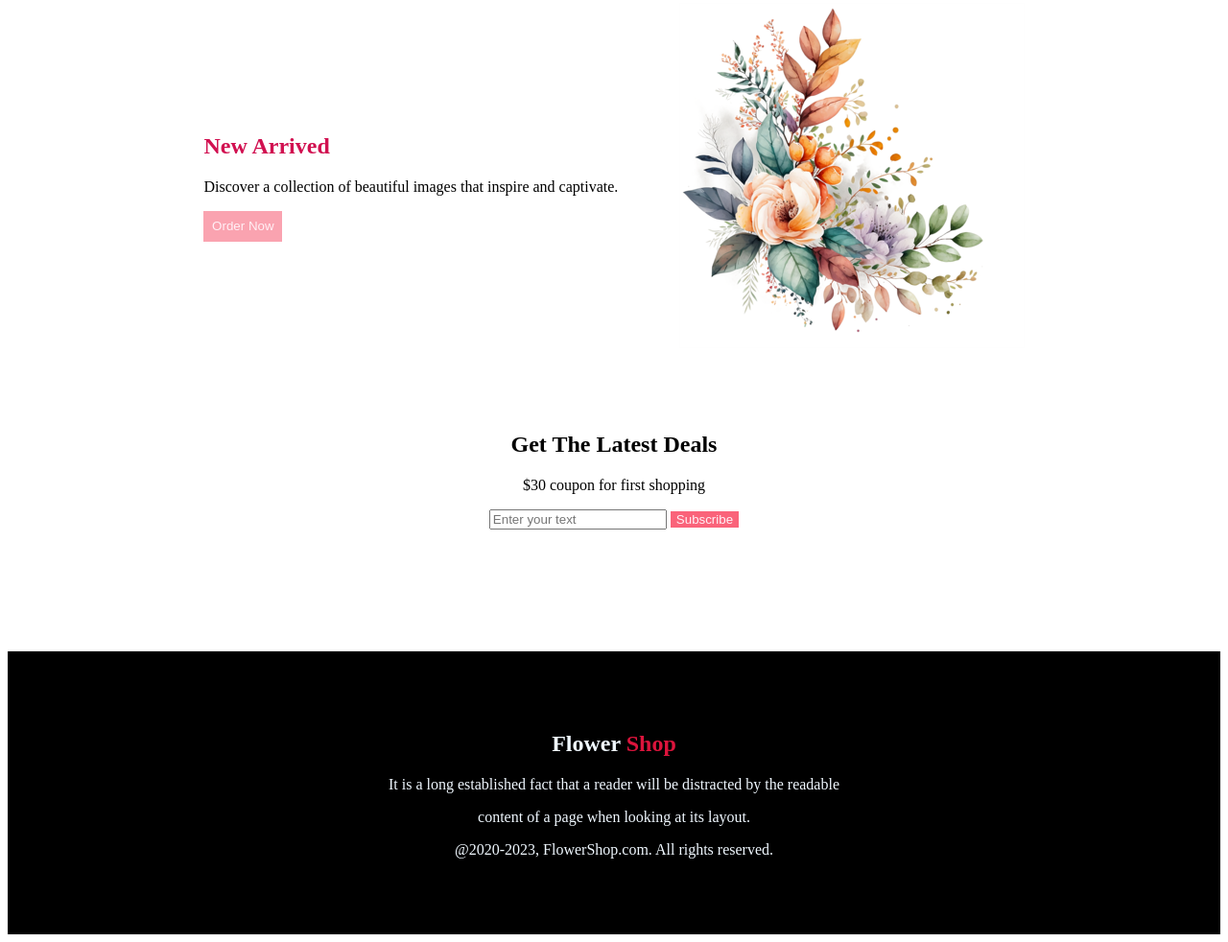
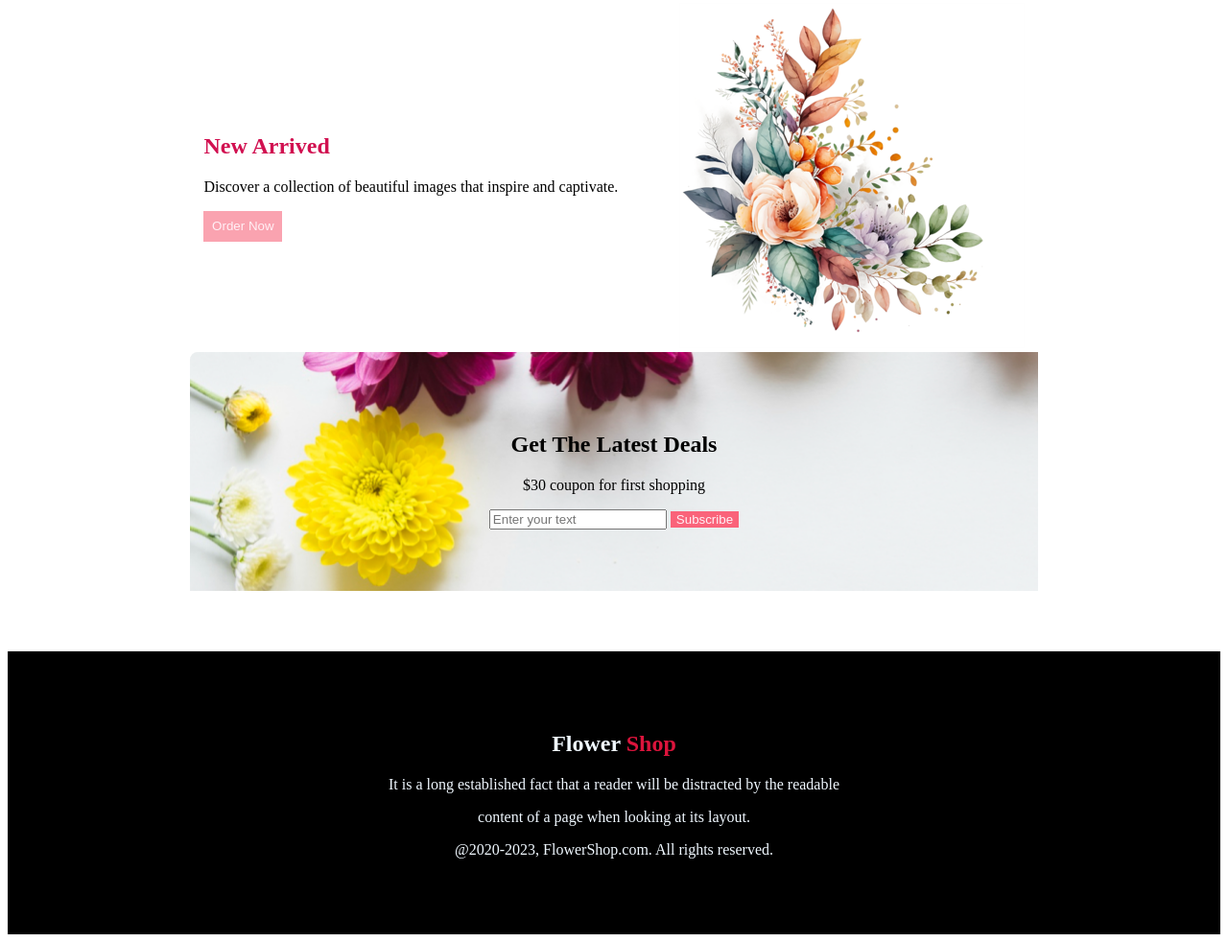
Before and after one commit to TanzinNeha/Reset-Assi, a plain HTML site: page index.html in a window 1280 px wide. Shown: the part 1576-2558 px from the top of the page at 96% size. Drawn offline with Linux system fonts and the light colour scheme; the site is published under a folder, as on GitHub Pages, so addresses that start at the root find nothing.

Commit message:
finalliy

```diff
--- a/style.css
+++ b/style.css
@@ -125,7 +125,7 @@ span {
   margin-left: 15%;
   max-width: 60%;
   padding: 5%;
-  background-image: url(/Flower-Asset/cover.png);
+  background-image: url(./Flower-Asset/cover.png);
 }
 /*****/
 .last-sec{
```
